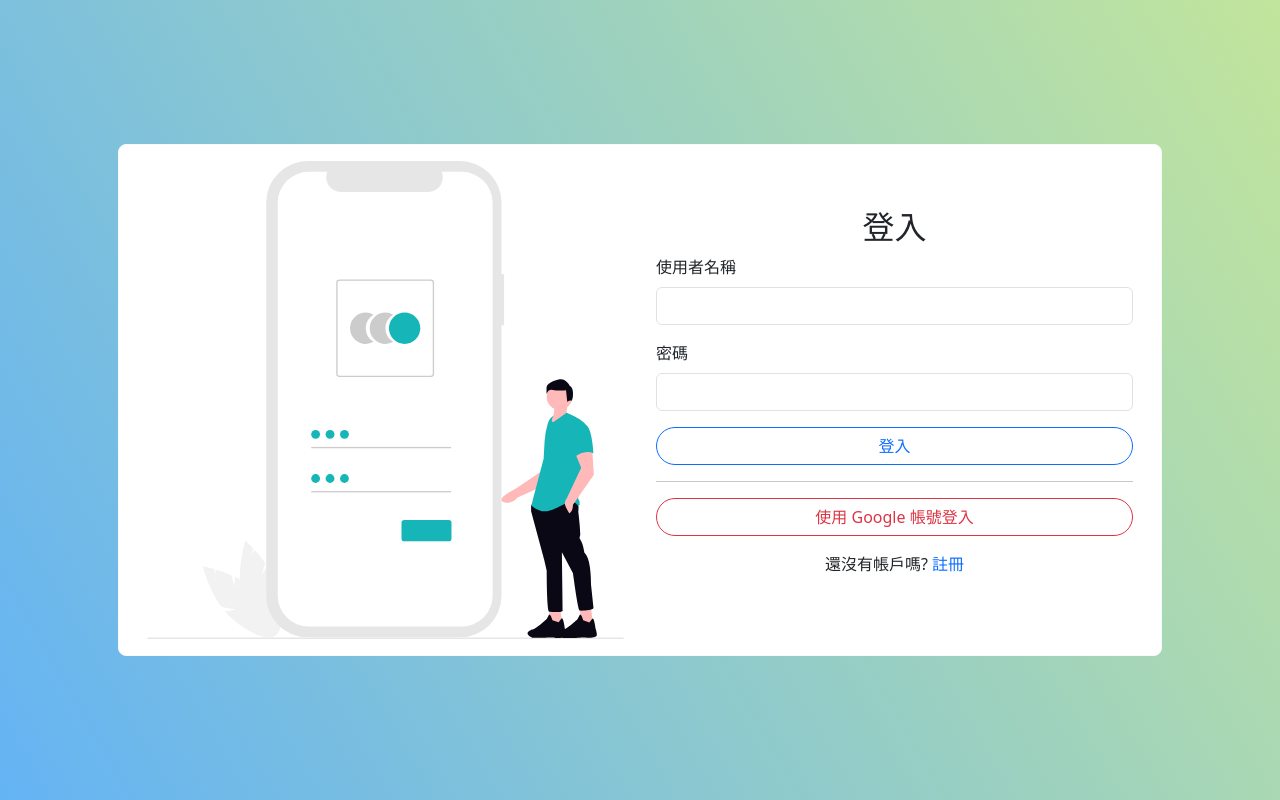
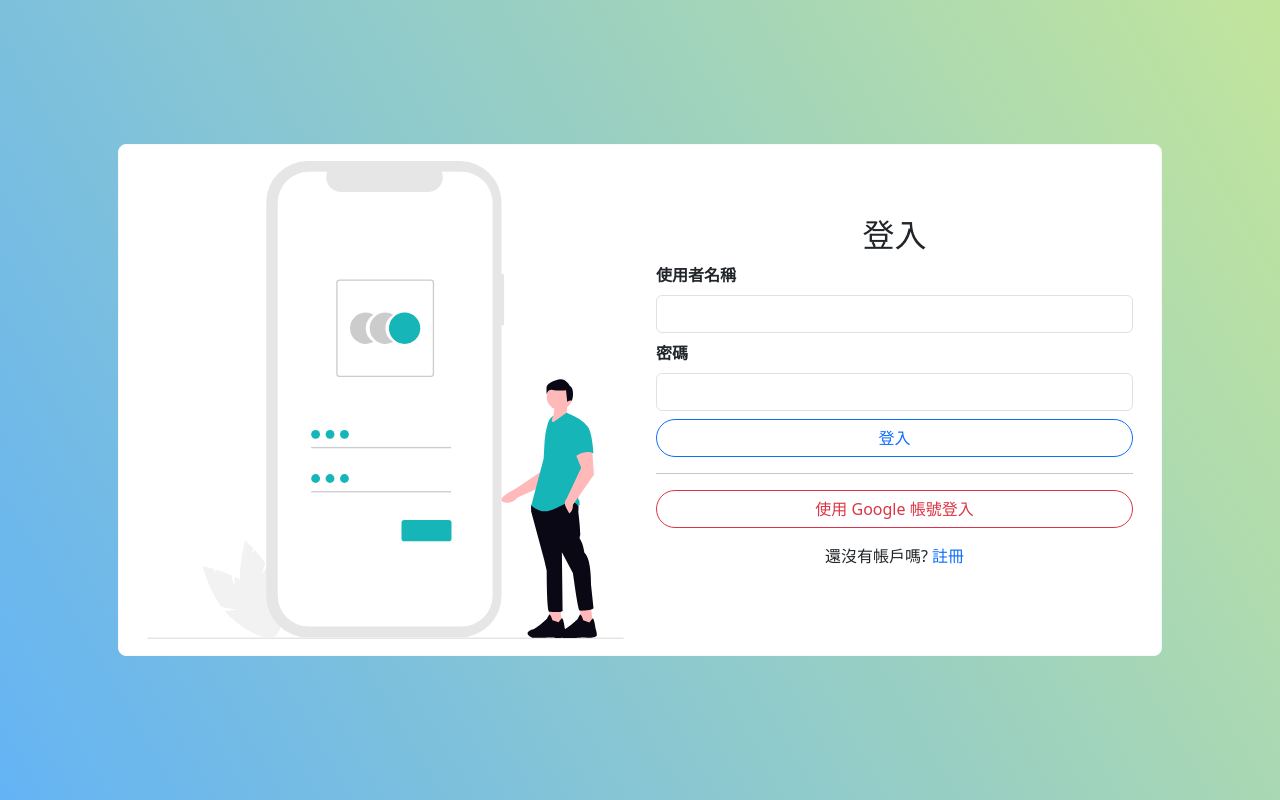
Before and after one commit to code8la888/helix-app, a React (Vite) app in the folder client/: page /login in a window 1280 px wide. Built offline with nearby package versions, Linux system fonts and the light colour scheme; no server answers.

Commit message:
feat(InputField): modify styles and props

```diff
--- a/client/src/components/InputField.jsx
+++ b/client/src/components/InputField.jsx
@@ -8,14 +8,15 @@ const InputField = ({
   value,
   onChange,
   required = true,
-  validFeedback = "看起來不錯",
+  validFeedback,
   invalidFeedback = "此欄位為必填",
   autoComplete,
+  className,
 }) => {
   return (
-    <div className="mb-3">
+    <div className={`mb-2 ${className}`}>
       {label ? (
-        <label className="form-label" htmlFor={id}>
+        <label className="form-label fw-bold" htmlFor={id}>
           {label}
         </label>
       ) : (
```
